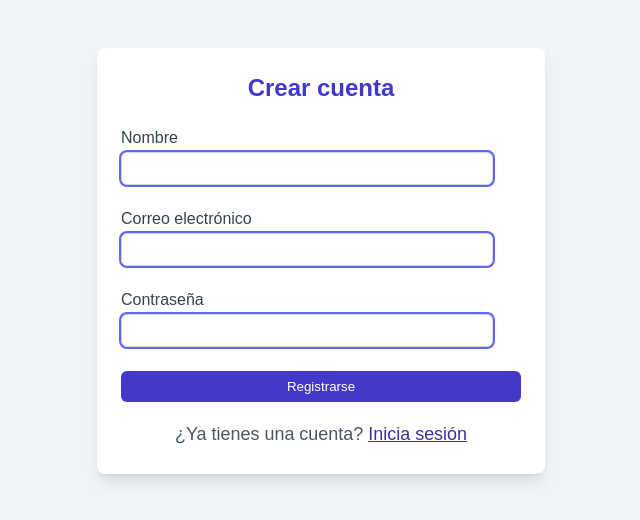
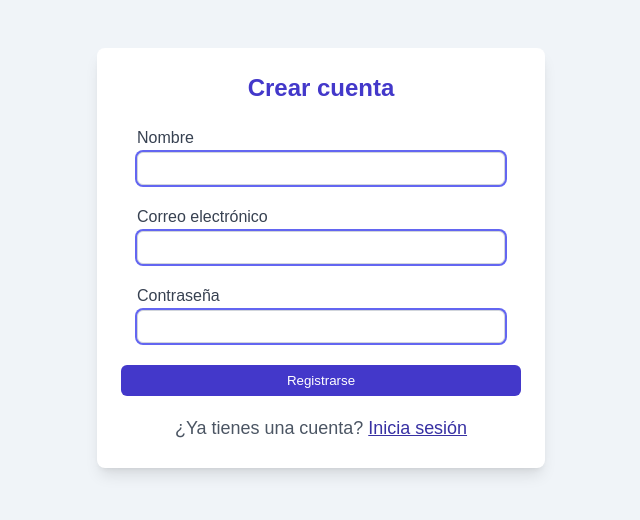
Before and after one commit to GastonNR/leitnerApp_frontend, a React (Vite) app: page /registro in a window 1280 px wide. Shown: the top 520 px of the page, without its empty margins (319-959 px from the left). Built offline with nearby package versions, Linux system fonts and the light colour scheme.

Commit message:
Funciones para llevar los datos al backend en login y registro incorporadas

```diff
--- a/src/css/auth.css
+++ b/src/css/auth.css
@@ -34,7 +34,9 @@
     color: rgba(75, 85, 99, 1);
     margin-bottom: 2rem;
 }
-
+.field-container{
+    margin: 1rem;
+}
 .label {
     display: block;
     font-size: medium;
@@ -44,9 +46,9 @@
 }
 
 .input {
-    width: 93%;
-    margin-bottom: 1.5rem;
+    width: 100%;
     padding: 0.5rem 0.75rem;
+    margin-bottom: 0.375rem;
     border: 1px solid rgba(209, 213, 219, 1);
     border-radius: 0.375rem;
     outline: 2px solid transparent;
@@ -55,6 +57,14 @@
         0 0 0 0px #fff,
         0 0 0 2px rgba(99, 102, 241, 1),
         0 0 #0000;
+}
+.p_campo_invalido{
+    color: red;
+    margin-bottom: 0.5rem;
+    font-size: smaller;
+}
+#email_login, #pass_login, #nombre_reg, #email_reg, #pass_reg{
+    display: none;
 }
 
 .btn_submit {
--- a/src/pages/Login.jsx
+++ b/src/pages/Login.jsx
@@ -3,7 +3,42 @@ import { Link } from 'react-router-dom'
 import "../css/auth.css"
 
 export default function Login() {
-  return (
+    async function login() {
+        const email = document.querySelector('#email').value.trim()
+        const password = document.querySelector('#password').value.trim()
+
+        const email_regex = /^[a-zA-Z0-9._%+-]+@[a-zA-Z0-9.-]+\.[a-zA-Z]{2,}$/
+
+        let camposValidos = 0;
+
+        if(!email_regex.test(email)){
+            document.querySelector('#email_login').style.display = "inline"
+            camposValidos++;
+        }
+
+        if(camposValidos === 0) {
+            const datos = {email: email, password: password}
+
+            try {
+                const res = await fetch(import.meta.env.VITE_LOGIN_URL, {
+                    method: "POST",
+                    headers: {
+                        "Content-Type": "application/json"
+                    },
+                    body: JSON.stringify(datos)
+                })
+                const resultado = await res.json()
+                console.log(resultado)
+
+            } catch (error) {
+                console.log("Error al logear al usuario: ", error)
+
+            }
+
+        }
+    }
+
+    return (
 
     <div id="auth-container" className="auth-container">
         <div id="login-page" className="auth-form">
@@ -11,16 +46,18 @@ export default function Login() {
             <p className="subtitulo">Sistema Leitner para memorización efectiva</p>
 
             <form id="login-form" className="space-y-4">
-                <div>
-                    <label for="email" className="label">Correo electrónico</label>
+                <div className='field-container'>
+                    <label htmlFor="email" className="label">Correo electrónico</label>
                     <input type="email" id="email" className="input" required="" />
+                    <p id='email_login' className='p_campo_invalido'>Campo inválido</p>
+                </div>
+                <div className='field-container'>
+                    <label htmlFor="password" className="label">Contraseña</label>
+                    <input type="password" id="password" className="input" required="" />
+                    <p id='pass_login' className='p_campo_invalido'>Campo inválido</p>
                 </div>
                 <div>
-                    <label for="password" className="label">Contraseña</label>
-                    <input type="text" id="password" className="input" required="" />
-                </div>
-                <div>
-                    <button type="submit" className="btn_submit">Iniciar sesión</button>
+                    <button type="button" className="btn_submit" onClick={login}>Iniciar sesión</button>
                 </div>
             </form>
 
--- a/src/pages/Registro.jsx
+++ b/src/pages/Registro.jsx
@@ -3,26 +3,75 @@ import { Link } from 'react-router-dom'
 import "../css/auth.css"
 
 export default function Registro() {
+
+    async function registrarUsuario(){
+        const nombre = document.querySelector("#reg-name").value.trim()
+        const email = document.querySelector("#reg-email").value.trim()
+        const password = document.querySelector("#reg-password").value.trim()
+
+        const nombre_regex = /^[a-zA-ZáéíóúÁÉÍÓÚñÑüÜ0-9._-]{4,20}$/
+        const email_regex = /^[a-zA-Z0-9._%+-]+@[a-zA-Z0-9.-]+\.[a-zA-Z]{2,}$/
+
+        let camposValidos = 0;
+
+        if(!nombre_regex.test(nombre)){
+            document.querySelector('#nombre_reg').style.display = "inline"
+            camposValidos++;
+        }
+
+        if(!email_regex.test(email)){
+            document.querySelector('#email_reg').style.display = "inline"
+            camposValidos++;
+        }
+
+        if(camposValidos === 0){
+            const datos = {
+                nombre: nombre,
+                email: email,
+                password: password
+            }
+
+            try{
+                const res = await fetch(import.meta.env.VITE_REGISTRO_URL, {
+                    method: "POST",
+                    headers: {
+                        "Content-Type": "application/json"
+                    },
+                    body: JSON.stringify(datos)
+                })
+                const resultado = await res.json();
+                console.log(resultado)
+
+            } catch(error) {
+                console.error("Error al registrar al usuario: ", error)
+
+            }
+        }
+    }
+
   return (
     <div className="auth-container">
       <div id="register-page" className="auth-form">
           <h2 className="titulo">Crear cuenta</h2>
 
           <form id="register-form" className="space-y-4">
-              <div>
+              <div className='field-container'>
                   <label for="reg-name" className="label">Nombre</label>
                   <input type="text" id="reg-name" className="input" required="" />
+                  <p id='nombre_reg' className='p_campo_invalido'>Campo inválido</p>
+              </div>
+              <div className='field-container'>
+                  <label for="reg-email" className="label">Correo electrónico</label>
+                  <input type="email" id="reg-email" className="input" required="" />
+                  <p id='email_reg' className='p_campo_invalido'>Campo inválido</p>
+              </div>
+              <div className='field-container'>
+                  <label for="reg-password" className="label">Contraseña</label>
+                  <input type="password" id="reg-password" className="input" required="" />
+                  <p id='pass_reg' className='p_campo_invalido'>Campo inválido</p>
               </div>
               <div>
-                  <label for="reg-email" className="label">Correo electrónico</label>
-                  <input type="email" id="reg-email" className="input" required="" />
-              </div>
-              <div>
-                  <label for="reg-password" className="label">Contraseña</label>
-                  <input type="text" id="reg-password" className="input" required="" />
-              </div>
-              <div>
-                  <button type="submit" className="btn_submit">Registrarse</button>
+                  <button type="button" className="btn_submit" onClick={registrarUsuario}>Registrarse</button>
               </div>
           </form>
 
```
Also changed, not shown: 1 other file (tests, documents, lock files or other folders).
